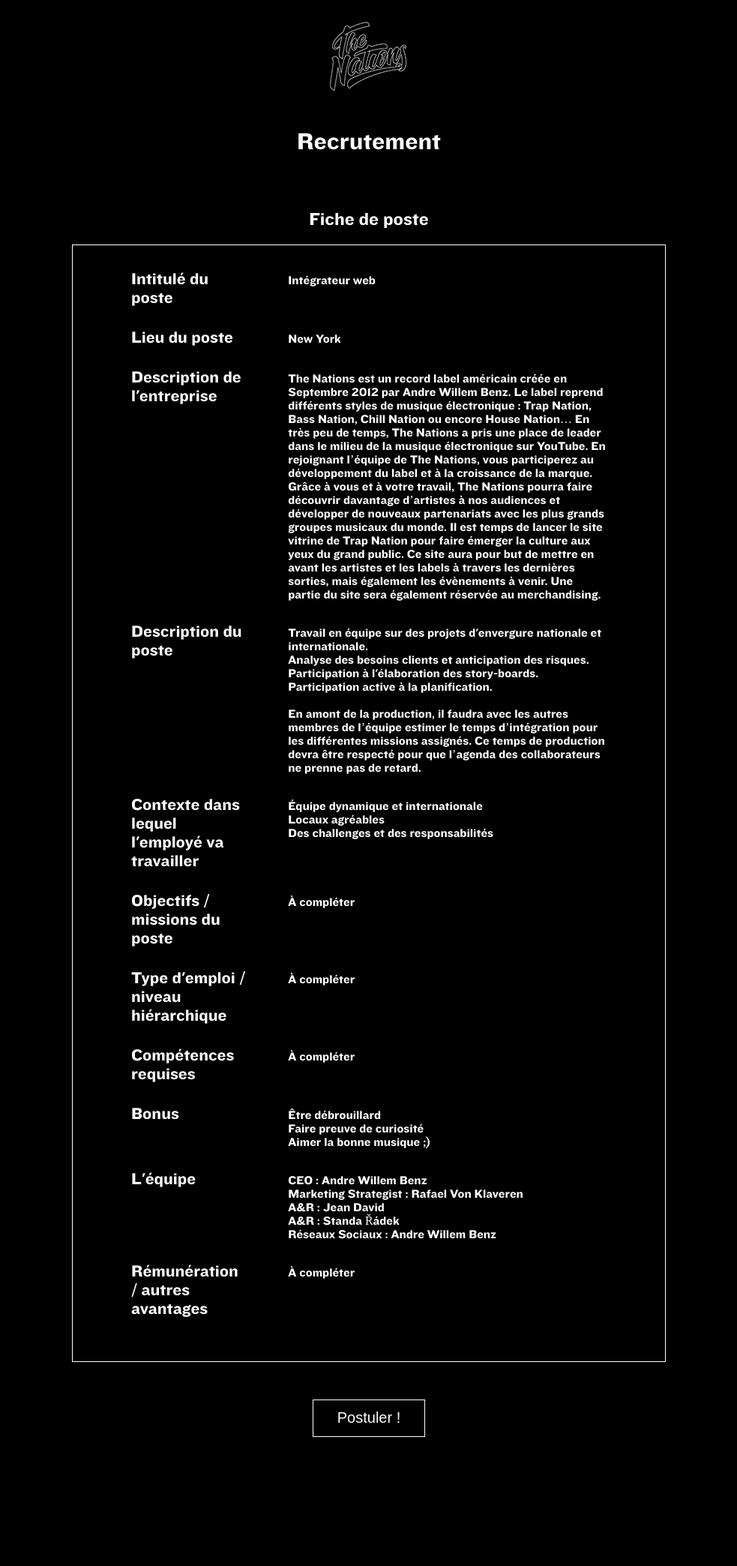
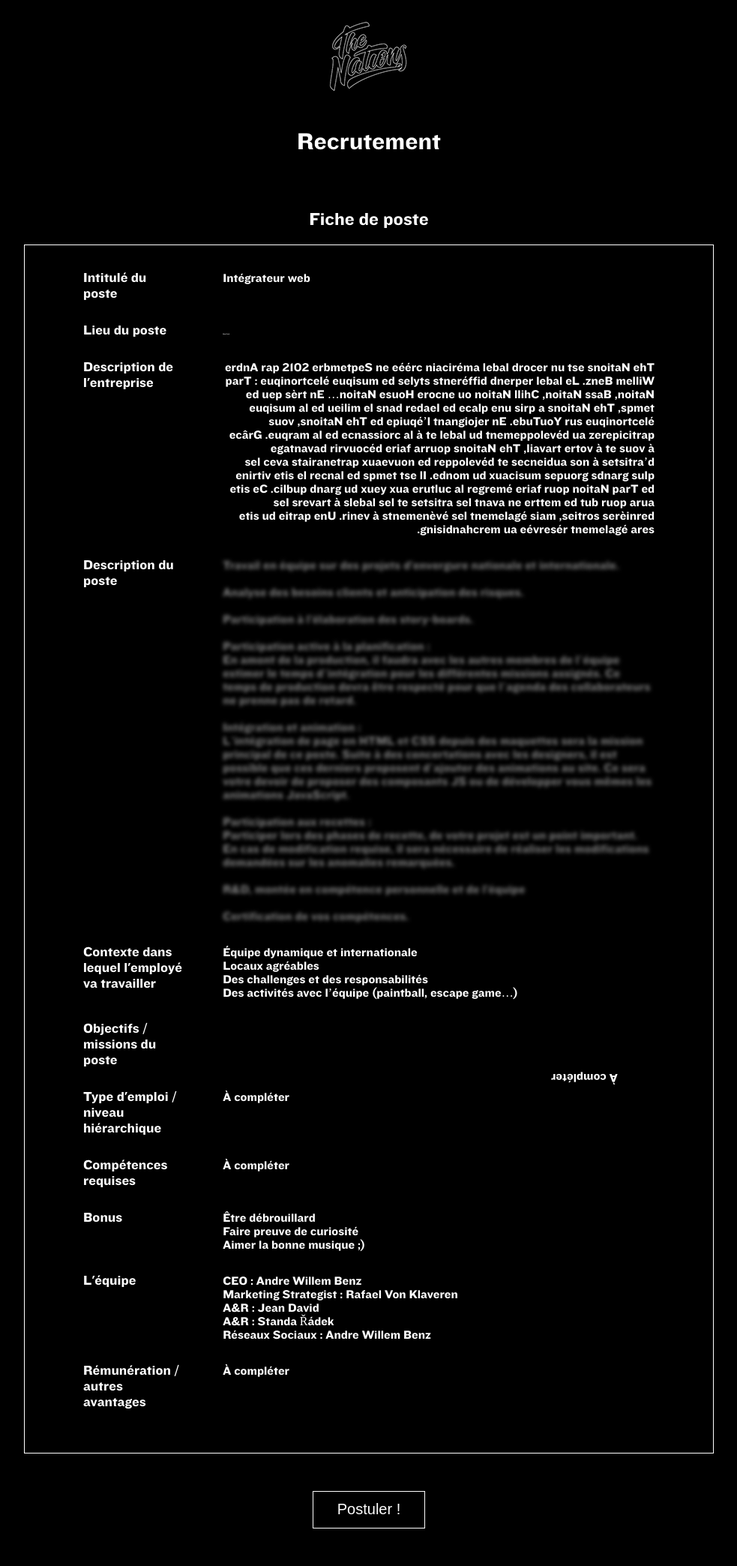
Before and after one commit to louisl98/thenations-recrutement, a PHP site: page / in a window 1280 px wide. Shown: the whole page at 75% size, without its empty margins (148-1131 px from the left). Before the commit the page ends 1916 px from the top, so only its background shows below. Run offline with PHP 8.4, Linux system fonts and the light colour scheme.

Commit message:
adding styles

```diff
--- a/index.html
+++ b/index.html
@@ -19,11 +19,11 @@
             </tr>
             <tr>
                 <td>Lieu du poste</td>
-                <td>New York</td>
+                <td id = "textfield">New York</td>
             </tr>
             <tr>
                 <td>Description de l'entreprise</td>
-                <td>The Nations est un record label américain créée en Septembre 2012 par Andre Willem Benz. Le label reprend différents styles de musique électronique : Trap Nation, Bass Nation, Chill Nation ou encore House Nation… En très peu de temps, The Nations a pris une place de leader dans le milieu de la musique électronique sur YouTube.
+                <td class ="descriptionCompany">The Nations est un record label américain créée en Septembre 2012 par Andre Willem Benz. Le label reprend différents styles de musique électronique : Trap Nation, Bass Nation, Chill Nation ou encore House Nation… En très peu de temps, The Nations a pris une place de leader dans le milieu de la musique électronique sur YouTube.
 
                     En rejoignant l’équipe de The Nations, vous participerez au développement du label et à la croissance de la marque. Grâce à vous et à votre travail, The Nations pourra faire découvrir davantage d’artistes à nos audiences et développer de nouveaux partenariats avec les plus grands groupes musicaux du monde.
 
@@ -31,21 +31,28 @@
             </tr>
             <tr>
                 <td>Description du poste</td>
-                <td>Travail en équipe sur des projets d'envergure nationale et internationale.<br>
-                Analyse des besoins clients et anticipation des risques.<br>
-                Participation à l'élaboration des story-boards.<br>
-                Participation active à la planification.<br><br>
-                En amont de la production, il faudra avec les autres membres de l’équipe estimer le temps d’intégration pour les différentes missions assignés. Ce temps de production devra être respecté pour que l’agenda des collaborateurs ne prenne pas de retard.</td>
+                <td class ="descriptionJob" >Travail en équipe sur des projets d'envergure nationale et internationale.<br><br>
+                Analyse des besoins clients et anticipation des risques.<br><br>
+                Participation à l'élaboration des story-boards.<br><br>
+                Participation active à la planification :<br>
+                En amont de la production, il faudra avec les autres membres de l’équipe estimer le temps d’intégration pour les différentes missions assignés. Ce temps de production devra être respecté pour que l’agenda des collaborateurs ne prenne pas de retard.<br><br>
+                Intégration et animation :<br>
+                L’intégration de page en HTML et CSS depuis des maquettes sera la mission principal de ce poste. Suite à des concertations avec les designers, il est possible que ces derniers proposent d’ajouter des animations au site. Ce sera votre devoir de proposer des composants JS ou de développer vous mêmes les animations JavaScript.<br><br>
+                Participation aux recettes :<br>
+                Participer lors des phases de recette, de votre projet est un point important. En cas de modification requise, il sera nécessaire de réaliser les modifications demandées sur les anomalies remarquées.<br><br>
+                R&D, montée en compétence personnelle et de l'équipe<br><br>
+                Certification de vos compétences.</td>
             </tr>
             <tr>
                 <td>Contexte dans lequel l'employé va travailler</td>
                 <td>Équipe dynamique et internationale<br>
                     Locaux agréables<br>
-                    Des challenges et des responsabilités</td>
+                    Des challenges et des responsabilités<br>
+                    Des activités avec l’équipe (paintball, escape game…)</td>
             </tr>
             <tr>
                 <td>Objectifs / missions du poste</td>
-                <td>À compléter</td>
+                <td class ="h2">À compléter</td>
             </tr>
             <tr>
                 <td>Type d'emploi / niveau hiérarchique</td>
--- a/style.css
+++ b/style.css
@@ -23,7 +23,7 @@ h2{
 
 #container{
     border: 1px solid white;
-    width: 50%;
+    width: 60%;
     padding: 30px 75px;
     margin-bottom: 50px;
 }
@@ -33,12 +33,22 @@ td{
     padding-bottom: 25px;
 }
 
+#textfield{
+    font-size: 2px;
+}
+
+
 td:first-child{
-    font-size: 22px;
+    font-size: 18px;
 }
 
 td:nth-child(2){
     padding-left: 50px;
+}
+
+.descriptionCompany {
+    direction: rtl;
+    unicode-bidi: bidi-override;
 }
 
 button{
@@ -49,6 +59,20 @@ button{
     height: 50px;
     width: 150px;
     font-size: 20px;
+}
+
+.descriptionJob{
+    color: transparent;
+    text-shadow: 0 0 5px rgba(255, 255, 255, 0.5);
+}
+
+.h2{
+    -webkit-transform:rotate(-180deg);
+    -moz-transform:rotate(-180deg);
+    -o-transform:rotate(-180deg);
+    transform:rotate(-180deg);
+    ms-filter:"progid:DXImageTransform.Microsoft.BasicImage(rotation=2)";
+    filter:progid:DXImageTransform.Microsoft.BasicImage(rotation=2);
 }
 
 @media screen and (max-width: 600px) {
```
